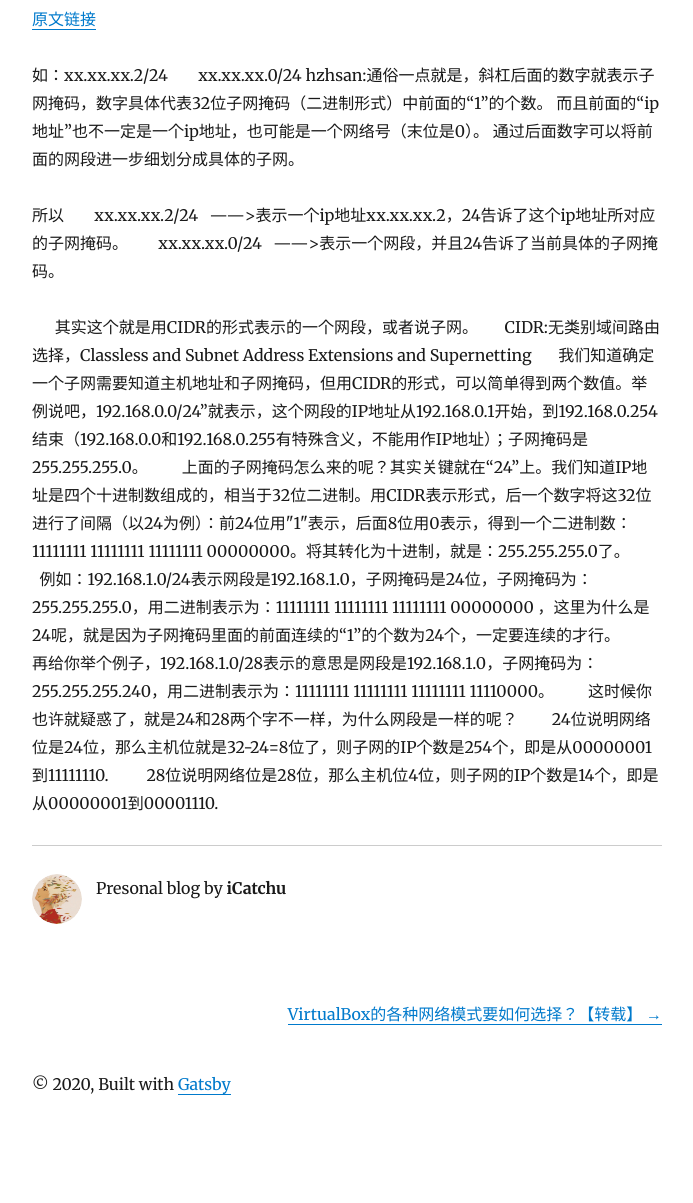
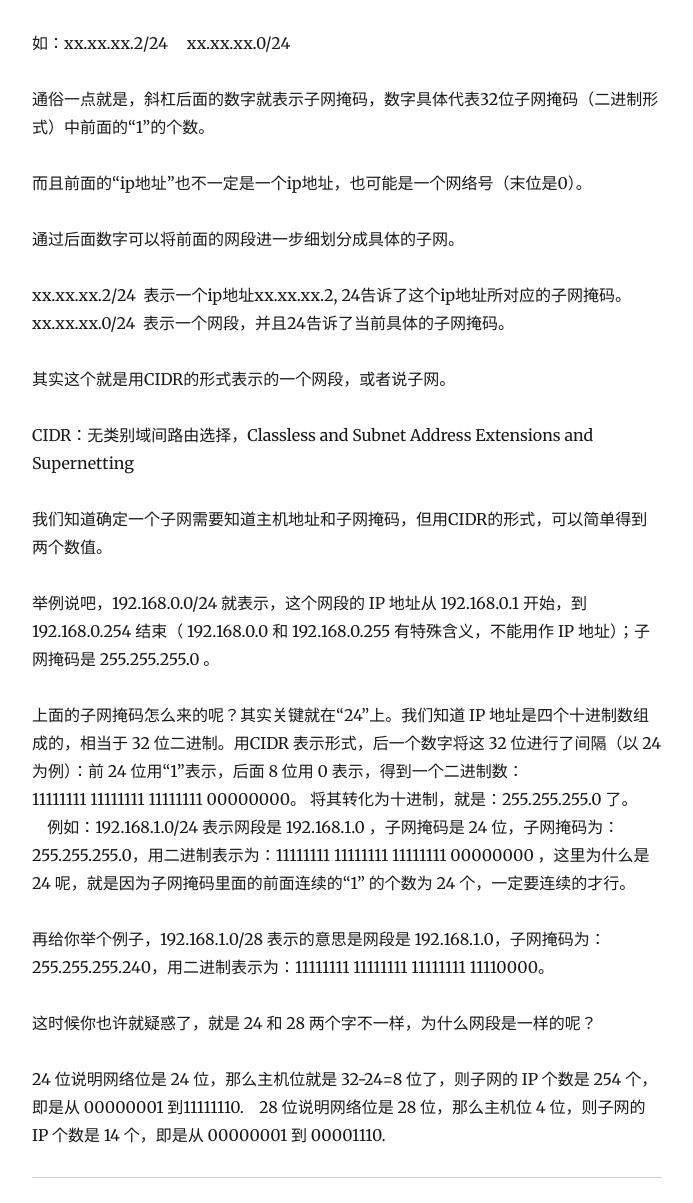
Before and after one commit to CatcherO/icatchu, a Gatsby site: page /2020-03-10-about-ip-address/ in a window 1280 px wide. Shown: the part 234-1437 px from the top of the page, without its empty margins (293-986 px from the left). Before the commit the page ends 1374 px from the top, so only its background shows below. Built offline with nearby package versions, Linux system fonts and the light colour scheme; Gatsby itself is replaced by a stand-in of ours; some packages are replaced by stand-ins of ours.

Commit message:
fix typo and style

```diff
--- a/content/blog/2020-03-10-about-ip-address/index.md
+++ b/content/blog/2020-03-10-about-ip-address/index.md
@@ -8,23 +8,35 @@ description: "IP 地址，子网掩码"
 [原文链接](https://blog.csdn.net/hzhsan/article/details/44100215)
 
 如：xx.xx.xx.2/24
-       xx.xx.xx.0/24
-hzhsan:通俗一点就是，斜杠后面的数字就表示子网掩码，数字具体代表32位子网掩码（二进制形式）中前面的“1”的个数。
+    xx.xx.xx.0/24
+
+通俗一点就是，斜杠后面的数字就表示子网掩码，数字具体代表32位子网掩码（二进制形式）中前面的“1”的个数。
+
 而且前面的“ip地址”也不一定是一个ip地址，也可能是一个网络号（末位是0）。
+
 通过后面数字可以将前面的网段进一步细划分成具体的子网。
 
-所以
-       xx.xx.xx.2/24   ——>表示一个ip地址xx.xx.xx.2，24告诉了这个ip地址所对应的子网掩码。
-       xx.xx.xx.0/24   ——>表示一个网段，并且24告诉了当前具体的子网掩码。
+  xx.xx.xx.2/24  表示一个ip地址xx.xx.xx.2, 24告诉了这个ip地址所对应的子网掩码。
+  xx.xx.xx.0/24  表示一个网段，并且24告诉了当前具体的子网掩码。
 
+其实这个就是用CIDR的形式表示的一个网段，或者说子网。
 
-      其实这个就是用CIDR的形式表示的一个网段，或者说子网。
-      CIDR:无类别域间路由选择，Classless and Subnet Address Extensions and Supernetting
-      我们知道确定一个子网需要知道主机地址和子网掩码，但用CIDR的形式，可以简单得到两个数值。举例说吧，192.168.0.0/24”就表示，这个网段的IP地址从192.168.0.1开始，到192.168.0.254结束（192.168.0.0和192.168.0.255有特殊含义，不能用作IP地址）；子网掩码是255.255.255.0。
-      上面的子网掩码怎么来的呢？其实关键就在“24”上。我们知道IP地址是四个十进制数组成的，相当于32位二进制。用CIDR表示形式，后一个数字将这32位进行了间隔（以24为例）：前24位用"1"表示，后面8位用0表示，得到一个二进制数：
-11111111 11111111 11111111 00000000。将其转化为十进制，就是：255.255.255.0了。
-      例如：192.168.1.0/24表示网段是192.168.1.0，子网掩码是24位，子网掩码为：255.255.255.0，用二进制表示为：11111111 11111111 11111111 00000000 ，这里为什么是24呢，就是因为子网掩码里面的前面连续的“1”的个数为24个，一定要连续的才行。
-      再给你举个例子，192.168.1.0/28表示的意思是网段是192.168.1.0，子网掩码为：255.255.255.240，用二进制表示为：11111111 11111111 11111111 11110000。
-      这时候你也许就疑惑了，就是24和28两个字不一样，为什么网段是一样的呢？
-      24位说明网络位是24位，那么主机位就是32-24=8位了，则子网的IP个数是254个，即是从00000001到11111110.
-      28位说明网络位是28位，那么主机位4位，则子网的IP个数是14个，即是从00000001到00001110.
+CIDR：无类别域间路由选择，Classless and Subnet Address Extensions and
+Supernetting
+
+我们知道确定一个子网需要知道主机地址和子网掩码，但用CIDR的形式，可以简单得到两个数值。
+
+举例说吧，192.168.0.0/24 就表示，这个网段的 IP 地址从 192.168.0.1 开始，到 192.168.0.254 结束（ 192.168.0.0 和 192.168.0.255 有特殊含义，不能用作 IP 地址）；子网掩码是 255.255.255.0 。
+
+上面的子网掩码怎么来的呢？其实关键就在“24”上。我们知道 IP 地址是四个十进制数组成的，相当于 32 位二进制。用CIDR 表示形式，后一个数字将这 32 位进行了间隔（以 24 为例）：前 24 位用“1”表示，后面 8 位用 0 表示，得到一个二进制数：
+11111111 11111111 11111111 00000000。
+将其转化为十进制，就是：255.255.255.0 了。
+
+例如：192.168.1.0/24 表示网段是 192.168.1.0 ，子网掩码是 24 位，子网掩码为：255.255.255.0，用二进制表示为：11111111 11111111 11111111 00000000 ，这里为什么是 24 呢，就是因为子网掩码里面的前面连续的“1” 的个数为 24 个，一定要连续的才行。
+
+再给你举个例子，192.168.1.0/28 表示的意思是网段是 192.168.1.0，子网掩码为：255.255.255.240，用二进制表示为：11111111 11111111 11111111 11110000。
+
+这时候你也许就疑惑了，就是 24 和 28 两个字不一样，为什么网段是一样的呢？
+
+24 位说明网络位是 24 位，那么主机位就是 32-24=8 位了，则子网的 IP 个数是 254 个，即是从 00000001 到11111110.
+28 位说明网络位是 28 位，那么主机位 4 位，则子网的 IP 个数是 14 个，即是从 00000001 到 00001110.
--- a/content/blog/2020-03-16-virtualbox-network-configt/index.md
+++ b/content/blog/2020-03-16-virtualbox-network-config/index.md
@@ -1,7 +1,7 @@
 ---
 title:  VirtualBox的各种网络模式要如何选择？【转载】
 date: "2020-03-16T23:20:03.284Z"
-description: "NAT模式 Host-only"
+description: "virtualbox的网络模式，NAT模式 Host-only"
 ---
 
 [原文链接](https://mp.weixin.qq.com/s/Lwar7ac7PxuqHdsmRMqg6Q)
--- a/src/components/layout.js
+++ b/src/components/layout.js
@@ -11,7 +11,7 @@ const Layout = ({ location, title, children }) => {
     header = (
       <h1
         style={{
-          ...scale(1.5),
+          ...scale(1),
           marginBottom: rhythm(1.5),
           marginTop: 0,
         }}
@@ -40,7 +40,7 @@ const Layout = ({ location, title, children }) => {
           style={{
             boxShadow: `none`,
             textDecoration: `none`,
-            color: `inherit`,
+            // color: `inherit`,
           }}
           to={`/`}
         >
@@ -60,11 +60,11 @@ const Layout = ({ location, title, children }) => {
     >
       <header>{header}</header>
       <main>{children}</main>
-      <footer>
+      {/* <footer>
         © {new Date().getFullYear()}, Built with
         {` `}
         <a href="https://www.gatsbyjs.org">Gatsby</a>
-      </footer>
+      </footer> */}
     </div>
   )
 }
--- a/src/templates/blog-post.js
+++ b/src/templates/blog-post.js
@@ -21,8 +21,9 @@ const BlogPostTemplate = ({ data, pageContext, location }) => {
         <header>
           <h1
             style={{
-              marginTop: rhythm(1),
+              marginTop: rhythm(1.5),
               marginBottom: 0,
+              ...scale(0.5)
             }}
           >
             {post.frontmatter.title}
```
Also changed, not shown: content/blog/2020-03-16-virtualbox-network-config/table.jpg (renamed from content/blog/2020-03-16-virtualbox-network-configt/table.jpg).
